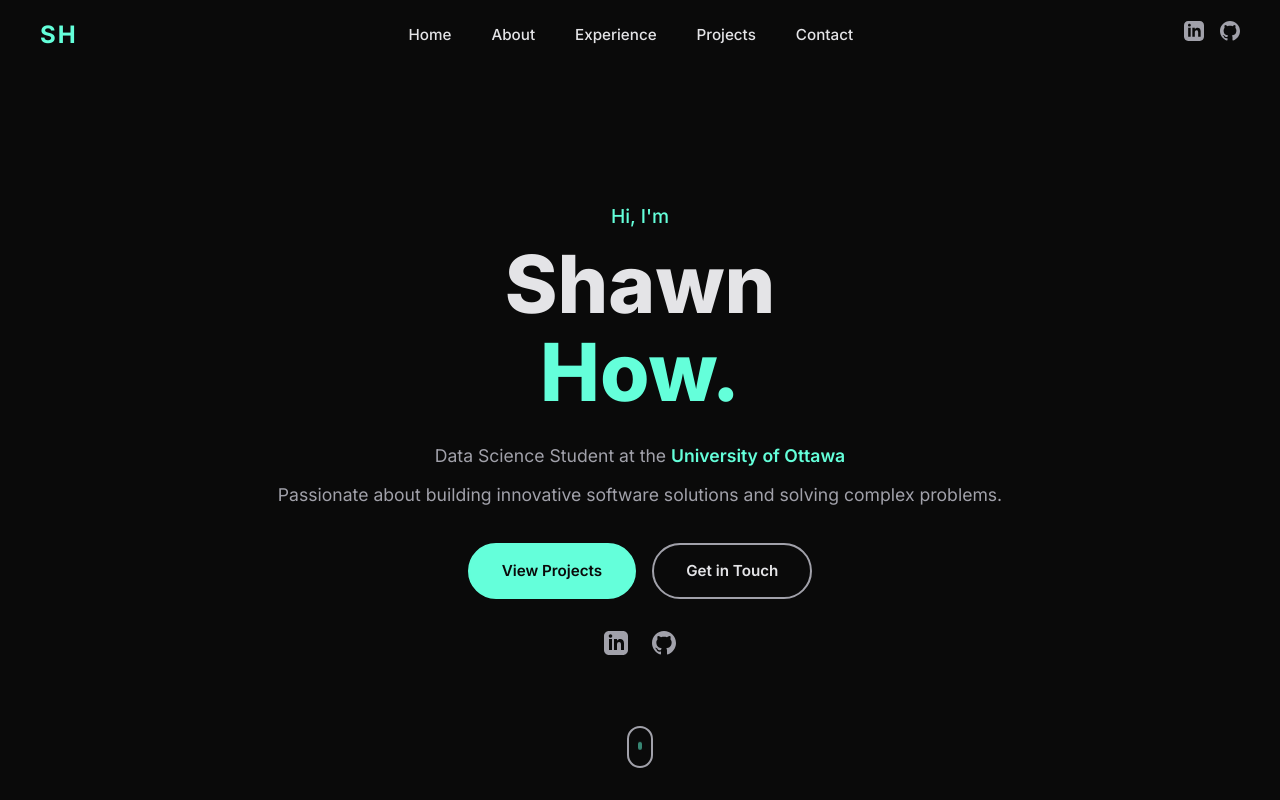
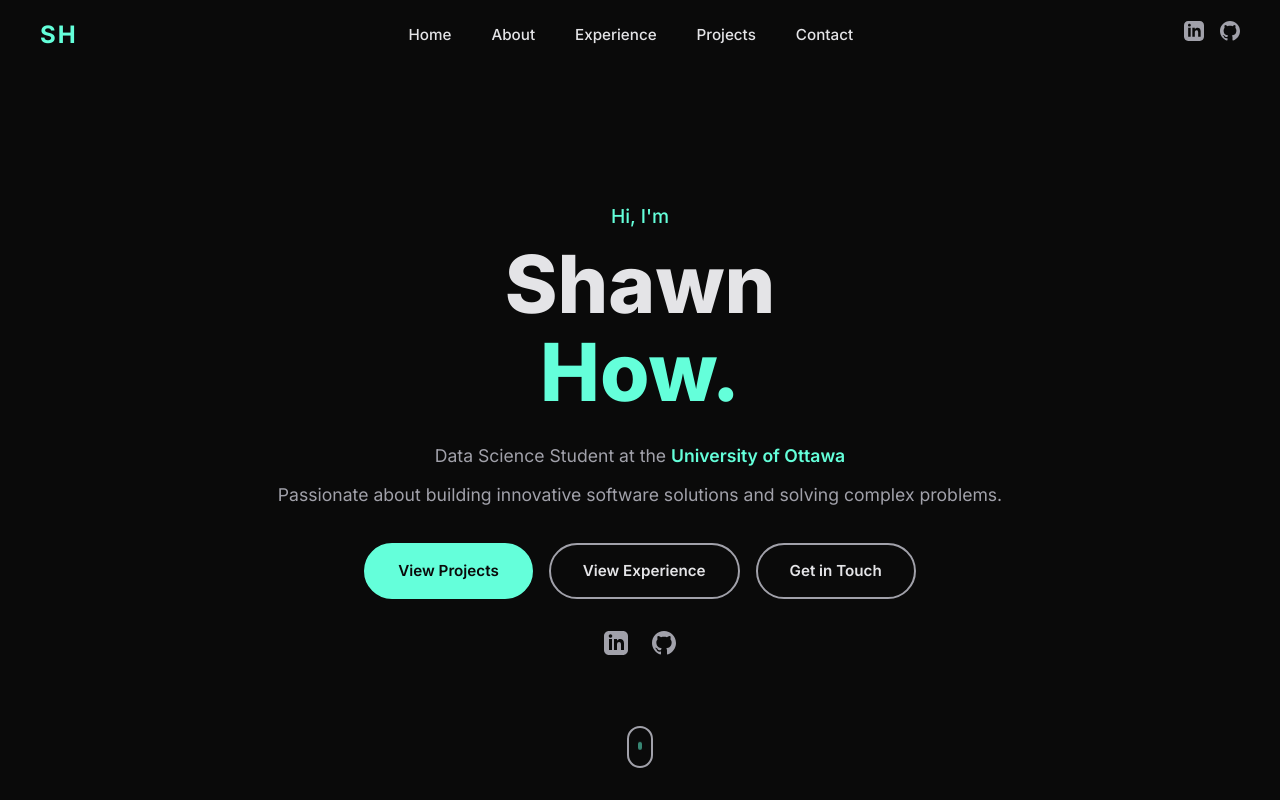
Before and after one commit to Shawn-source-debug/personal-website, a React (Vite) app: page / in a window 1280 px wide. Shown: the top 800 px of the page. Built offline with nearby package versions, Linux system fonts and the light colour scheme.

Commit message:
Add experience hero CTA

```diff
--- a/src/components/Hero.jsx
+++ b/src/components/Hero.jsx
@@ -26,6 +26,7 @@ function Hero() {
 
           <div className="hero-cta">
             <a href="#projects" className="btn btn-primary">View Projects</a>
+            <a href="#experience" className="btn btn-secondary">View Experience</a>
             <a href="#contact" className="btn btn-secondary">Get in Touch</a>
           </div>
 
```
